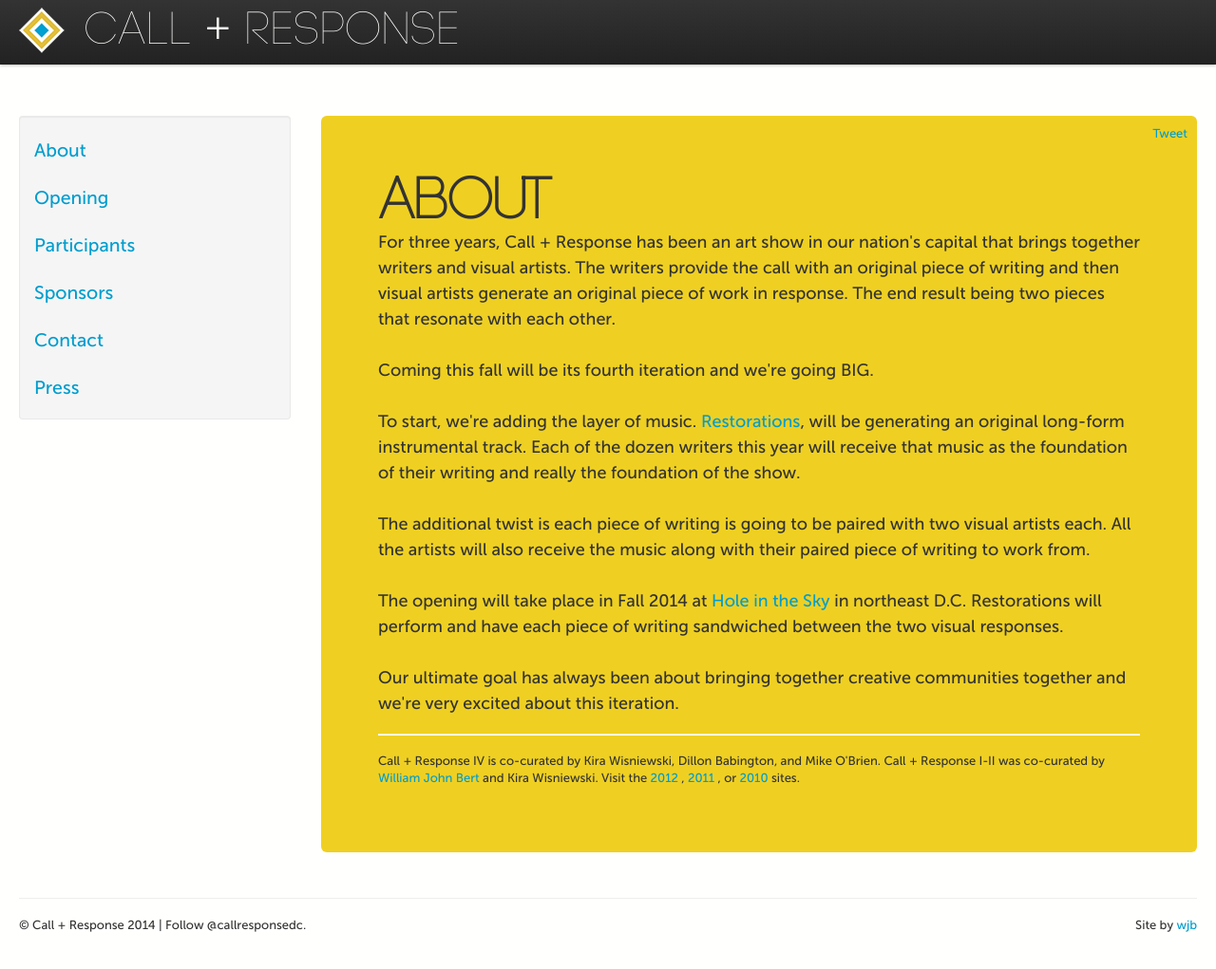
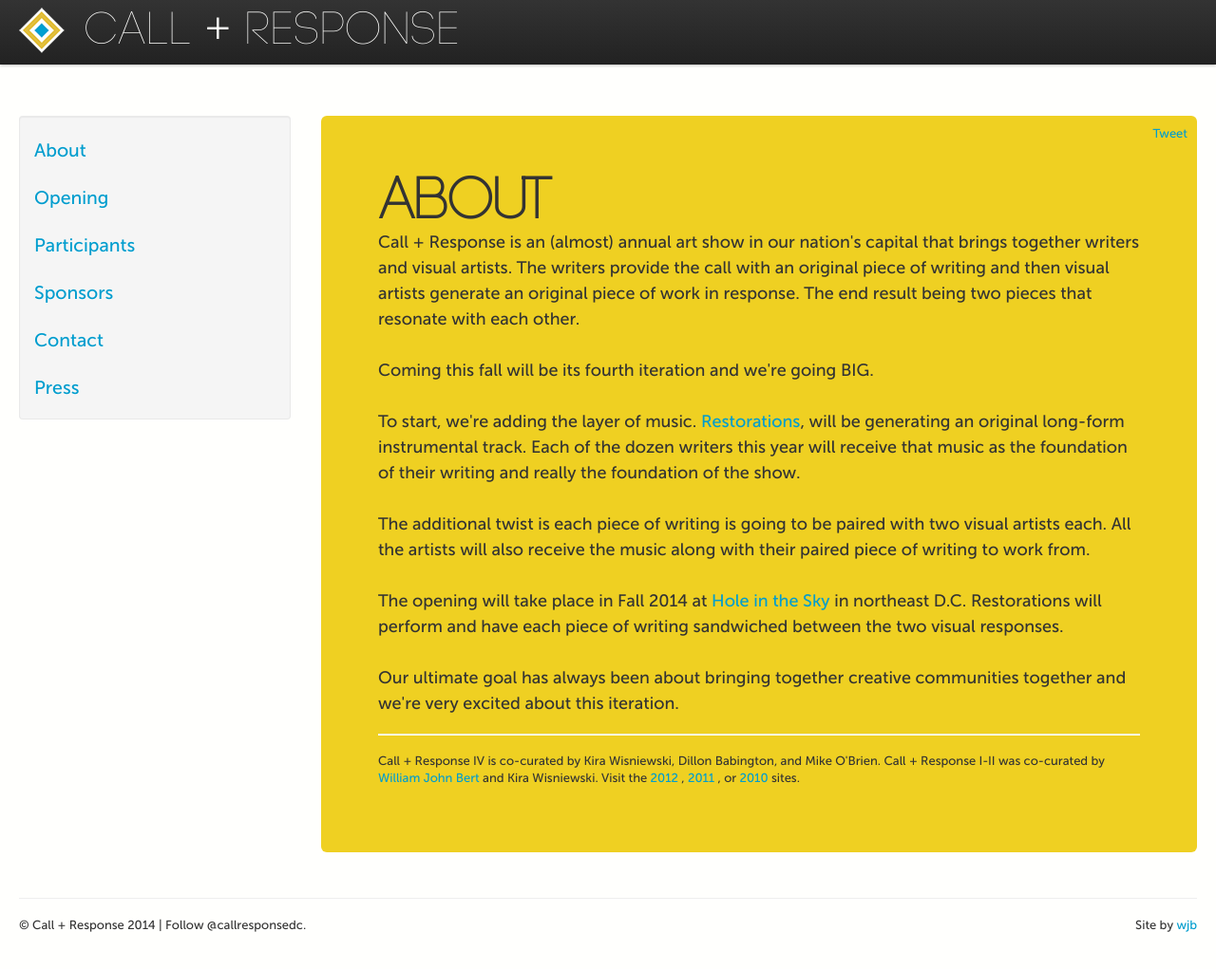
Before and after one commit to callandresponsedc/callandresponsedc, a Jekyll site: the page built from about/index.html, in a window 1280 px wide and 1033 px high. Shown: the top 1021 px of the window at 95% size. Built offline with Jekyll 4.4.1, drawn with Linux system fonts in a browser that asks for light colours; Markdown is read by kramdown in place of the engine named in the settings; comment, search, counter and statistics services are not loaded.

Commit message:
Update index.html

```diff
--- a/about/index.html
+++ b/about/index.html
@@ -6,7 +6,7 @@ title: About
 <h1>About
 </h1>
 <p>
-  For three years, Call + Response has been an art show in our nation's capital that brings together writers and visual artists. The writers provide the call with an original piece of writing and then visual artists generate an original piece of work in response. The end result being two pieces that resonate with each other.
+  Call + Response is an (almost) annual art show in our nation's capital that brings together writers and visual artists. The writers provide the call with an original piece of writing and then visual artists generate an original piece of work in response. The end result being two pieces that resonate with each other.
   <br/><br/>
 Coming this fall will be its fourth iteration and we're going BIG.
  <br/><br/>
```
